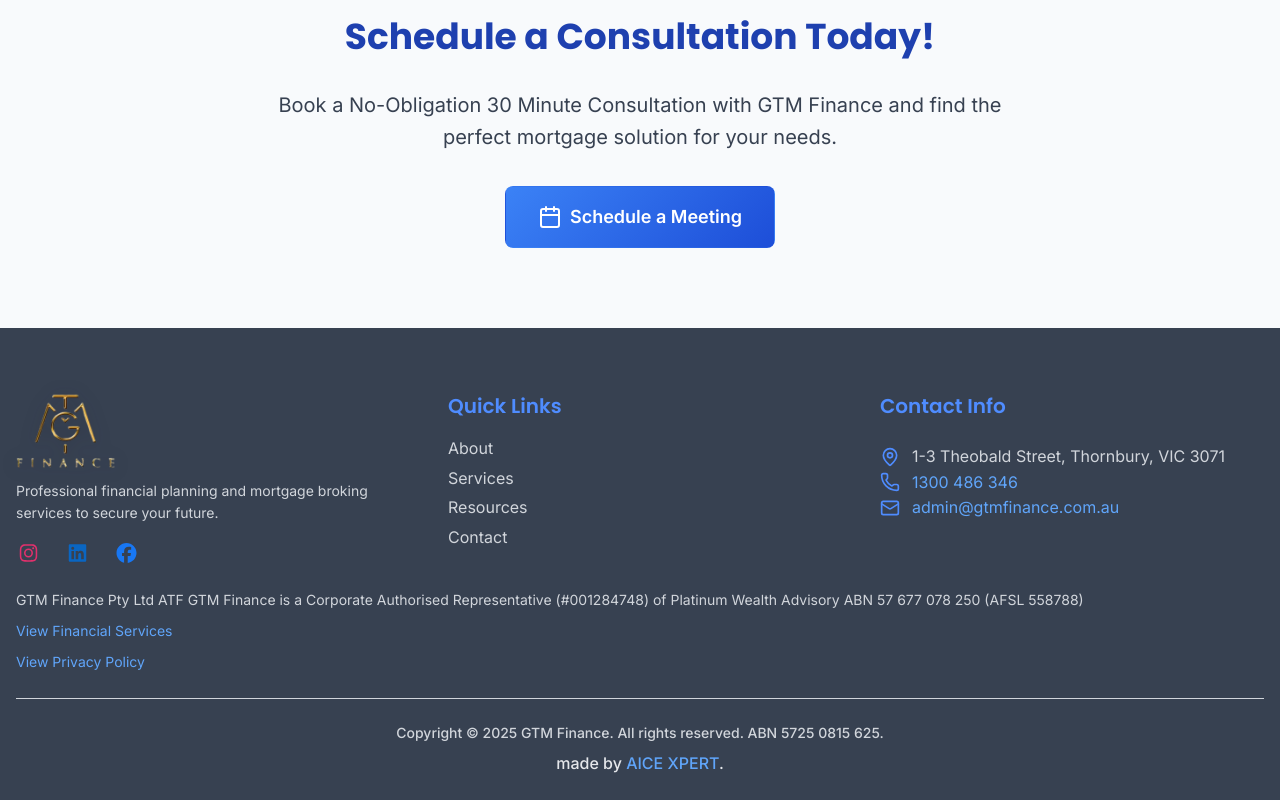
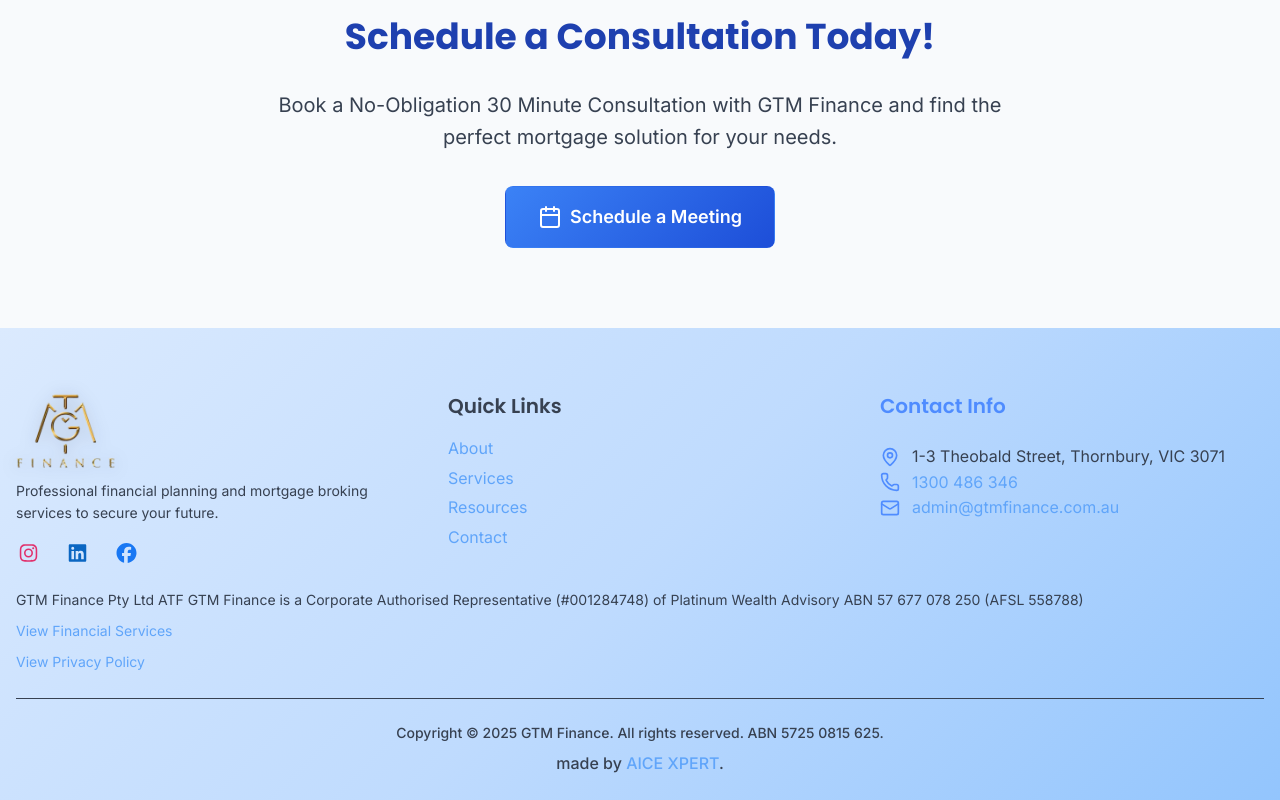
Before and after one commit to TalhaTofeeq789/gtm_finance, a React (Vite) app: page /mortgage-broking in a window 1280 px wide. Shown: the part 2453-3253 px from the top of the page. Built offline with nearby package versions, Linux system fonts and the light colour scheme.

Commit message:
UI Updates

```diff
--- a/src/Footer.jsx
+++ b/src/Footer.jsx
@@ -7,9 +7,12 @@
   return (
     <footer
       className="pt-16"
-      style={{ backgroundColor: '#374151', color: '#d1d5db' }}
+      style={{
+        background: 'linear-gradient(135deg, #dbeafe 0%, #bfdbfe 50%, #93c5fd 100%)',
+        color: '#374151'
+      }}
     >
-      <div className="max-w-7xl mx-auto container">
+  <div className="max-w-7xl mx-auto container" style={{ color: '#9200e' }}>
         {/* Top Grid */}
         <div className="grid grid-cols-1 md:grid-cols-3 gap-12 border-b border-gray-500 pb-12">
 
@@ -23,10 +26,10 @@
                 style={{ filter: 'drop-shadow(0 2px 8px #1a1a2e44)' }}
               />
             </Link>
-            <p className="text-sm leading-relaxed max-w-sm">
+            <p className="text-sm leading-relaxed max-w-sm" style={{ color: '#9200e' }}>
               Professional financial planning and mortgage broking services to secure your future.
             </p>
-            <div className="flex flex-row items-center space-x-6 mt-4">
+            <div className="flex flex-row items-center space-x-6 mt-4" style={{ color: '#9200e' }}>
               <a
                 href="https://www.instagram.com/gtmfinance/"
                 className="hover:scale-110 transition-transform hover:drop-shadow-[0_0_6px_#e1306c]"
@@ -55,32 +58,36 @@
           <div className="pl-8 md:pl-16">
             <h3
               className="text-xl font-semibold mb-4 tracking-wide uppercase"
-              style={{ color: 'var(--accent-primary, #4f8cff)' }}
+              style={{ color: '#9200e' }}
             >
               Quick Links
             </h3>
-            <div className="flex flex-col gap-1 text-base">
+            <div className="flex flex-col gap-1 text-base" style={{ color: '#9200e' }}>
               <Link
                 to="/about"
-                className="text-gray-300 hover:text-blue-400 hover:translate-x-1 transition-all"
+                className="hover:text-blue-400 hover:translate-x-1 transition-all"
+                style={{ color: '#9200e' }}
               >
                 About
               </Link>
               <a
                 href="/#services"
-                className="text-gray-300 hover:text-blue-400 hover:translate-x-1 transition-all"
+                className="hover:text-blue-400 hover:translate-x-1 transition-all"
+                style={{ color: '#9200e' }}
               >
                 Services
               </a>
               <a
                 href="/#resources"
-                className="text-gray-300 hover:text-blue-400 hover:translate-x-1 transition-all"
+                className="hover:text-blue-400 hover:translate-x-1 transition-all"
+                style={{ color: '#9200e' }}
               >
                 Resources
               </a>
               <a
                 href="/#contact"
-                className="text-gray-300 hover:text-blue-400 hover:translate-x-1 transition-all"
+                className="hover:text-blue-400 hover:translate-x-1 transition-all"
+                style={{ color: '#9200e' }}
               >
                 Contact
               </a>
@@ -95,18 +102,18 @@
             >
               Contact Info
             </h3>
-            <div className="space-y-3 text-base">
+            <div className="space-y-3 text-base" style={{ color: '#9200e' }}>
               <div className="flex items-center gap-3">
                 <MapPin size={20} style={{ color: 'var(--accent-primary, #4f8cff)' }} />
-                <span>1-3 Theobald Street, Thornbury, VIC 3071</span>
+                <span style={{ color: '#9200e' }}>1-3 Theobald Street, Thornbury, VIC 3071</span>
               </div>
               <div className="flex items-center gap-3">
                 <Phone size={20} style={{ color: 'var(--accent-primary, #4f8cff)' }} />
-                <a href="tel:1300486346" className="hover:text-blue-400 transition-colors">1300 486 346</a>
+                <a href="tel:1300486346" className="hover:text-blue-400 transition-colors" style={{ color: '#9200e' }}>1300 486 346</a>
               </div>
               <div className="flex items-center gap-3">
                 <Mail size={20} style={{ color: 'var(--accent-primary, #4f8cff)' }} />
-                <a href="mailto:lopeye@gtmfinance.com.au" className="hover:text-blue-400 transition-colors">admin@gtmfinance.com.au</a>
+                <a href="mailto:lopeye@gtmfinance.com.au" className="hover:text-blue-400 transition-colors" style={{ color: '#9200e' }}>admin@gtmfinance.com.au</a>
               </div>
             </div>
           </div>
@@ -115,26 +122,26 @@
         {/* Footer Bottom */}
         <div className="mt-10 flex flex-col items-start space-y-6">
           {/* Legal */}
-          <div className="space-y-3 text-sm leading-relaxed">
+          <div className="space-y-3 text-sm leading-relaxed" style={{ color: '#9200e' }}>
             <br />
-            <p>GTM Finance Pty Ltd ATF GTM Finance is a Corporate Authorised Representative (#001284748) of Platinum Wealth Advisory ABN 57 677 078 250 (AFSL 558788)</p>
+            <p style={{ color: '#9200e' }}>GTM Finance Pty Ltd ATF GTM Finance is a Corporate Authorised Representative (#001284748) of Platinum Wealth Advisory ABN 57 677 078 250 (AFSL 558788)</p>
             <div className="space-y-2 mt-3">
               <p></p>
 
-              <a href="/team/fsg.pdf" className="block hover:text-blue-400 transition-colors text-blue-200">View Financial Services</a>
+              <a href="/team/fsg.pdf" className="block hover:text-blue-400 transition-colors" style={{ color: '#9200e' }}>View Financial Services</a>
               <p></p>
 
-              <a href="/team/pp.pdf" className="block hover:text-blue-400 transition-colors text-blue-200">View Privacy Policy</a>
+              <a href="/team/pp.pdf" className="block hover:text-blue-400 transition-colors" style={{ color: '#9200e' }}>View Privacy Policy</a>
             </div>
           </div>
 
           {/* Copyright and Credits */}
           <div className="w-full border-t border-gray-500 pt-6 pb-4 text-center mb-6">
-            <p className="text-sm font-medium tracking-wide text-gray-300 mb-2">
+            <p className="text-sm font-medium tracking-wide mb-2" style={{ color: '#9200e' }}>
               Copyright © 2025 GTM Finance. All rights reserved. ABN 5725 0815 625.
             </p>
-            <p className="text-base font-medium text-gray-200 mb-3">
-              made by <a href="https://aicexpert.com/" target="_blank" rel="noopener noreferrer" className="hover:text-blue-400 transition-colors underline">AICE XPERT</a>.
+            <p className="text-base font-medium mb-3" style={{ color: '#9200e' }}>
+              made by <a href="https://aicexpert.com/" target="_blank" rel="noopener noreferrer" className="hover:text-blue-400 transition-colors underline" style={{ color: '#9200e' }}>AICE XPERT</a>.
             </p>
           </div>
         </div>
--- a/src/MortgageBroking.jsx
+++ b/src/MortgageBroking.jsx
@@ -459,7 +459,7 @@
                     variants={fadeInUp}
                     className="p-6 rounded-xl border transition-all duration-300 hover:transform hover:scale-105 hover:shadow-xl cursor-pointer"
                     style={{
-                      background: 'linear-gradient(135deg, #10b981 0%, #059669 50%, #047857 100%)',
+                      background: 'linear-gradient(135deg, #06b6d4 0%, #0891b2 50%, #0e7490 100%)',
                       borderColor: '#e5e7eb',
                       color: 'white',
                       boxShadow: '0 4px 20px rgba(16, 185, 129, 0.3)'
```
Also changed, not shown: src/About.jsx (+103 -37 lines), public/team/picture1-modified.png (added).
